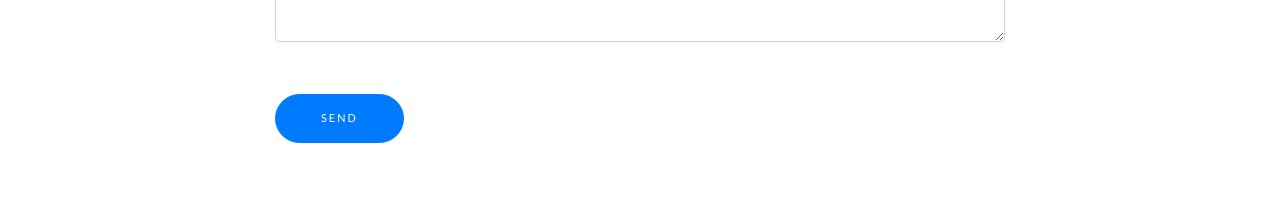
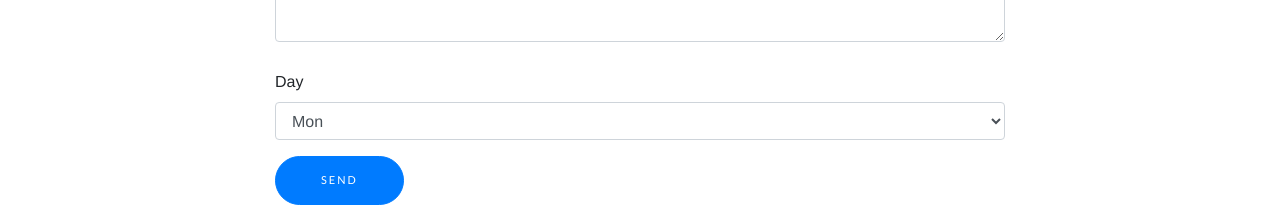
Before and after one commit to nguyenlyminhman/react-route, a React (Create React App) app: page /lien-he in a window 1280 px wide. Shown: the part 742-949 px from the top of the page. Built offline with nearby package versions, Linux system fonts and the light colour scheme; a web font is replaced by a local one.

Commit message:
Handle "Select List" Component in react form

```diff
--- a/src/components/Contact.js
+++ b/src/components/Contact.js
@@ -9,7 +9,8 @@ class Contact extends Component {
             ctName: '',
             ctEmail: '',
             ctPhone: '',
-            ctMessage: ''
+            ctMessage: '',
+            fDate: 'monday'
         }
     }
 
@@ -82,7 +83,14 @@ class Contact extends Component {
                                             <p className="help-block text-danger" />
                                         </div>
                                     </div>
-                                    <br />
+                                    <div className="form-group">
+                                        <label>Day</label>
+                                        <select value={this.state.fDate} name="fDate" onChange={(event) => this.isChange(event)} className="form-control" >
+                                            <option value="sunday" >Sun</option>
+                                            <option value="monday">Mon</option>
+                                            <option value="tuesday">Tue</option>
+                                        </select>
+                                    </div>
                                     <div id="success" />
                                     <div className="form-group">
                                         <button onClick={(event) => this.submitForm(event)} className="btn btn-primary btn-xl" id="sendMessageButton" type="submit">
```
